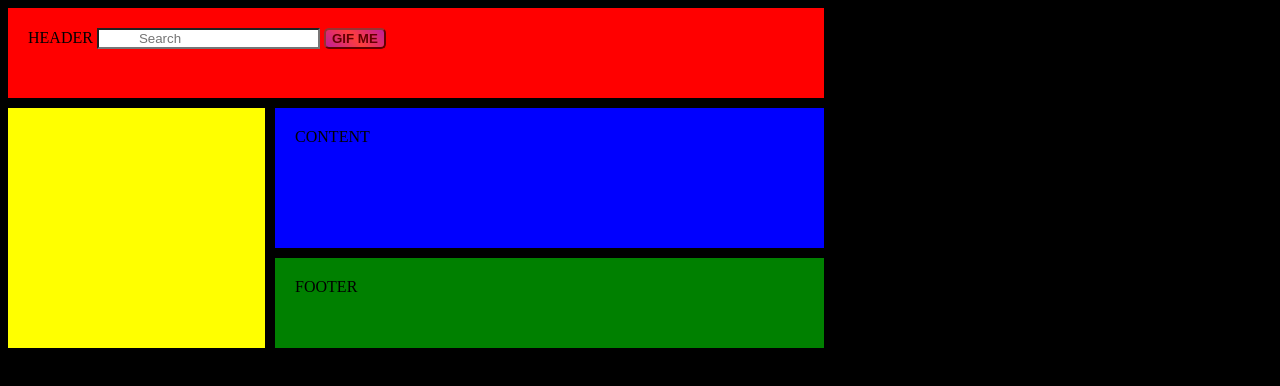
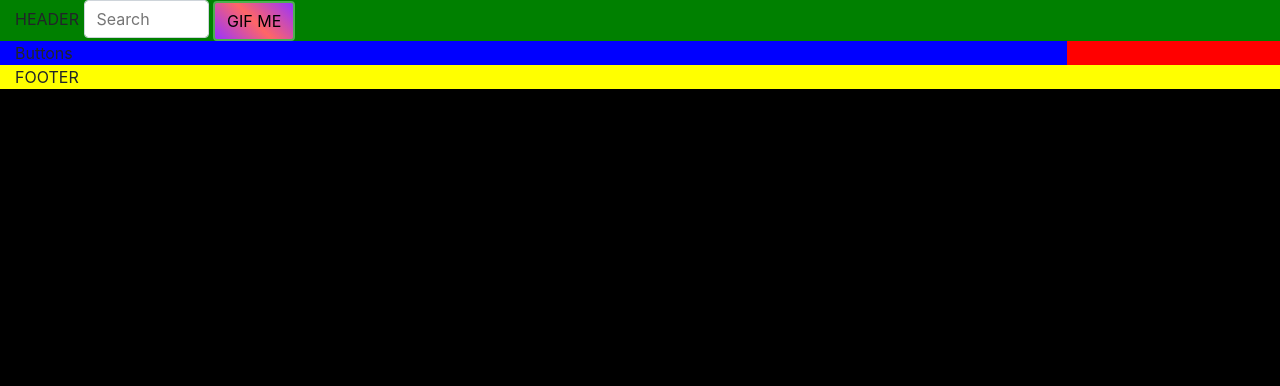
Before and after one commit to Cduroseau/giphySite, a plain HTML site: page index.html in a window 1280 px wide. Drawn offline with nearby package versions, Linux system fonts and the light colour scheme.

Commit message:
2nd version

```diff
--- a/Giphy Site Version 2/main.js
+++ /dev/null
@@ -1,4 +0,0 @@
-
-
-	var xhr = $.get("http://api.giphy.com/v1/gifs/search?q=ryan+gosling&api_key=BgMajQrP7pJSKLTKeifz6R5o2CDpfsBp&limit=5");
-	xhr.done(function(response) { console.log("success got data", response); });
--- a/api.js
+++ b/api.js
@@ -7,9 +7,10 @@
        function displaySearchTopic() {
 
         var search = $(this).attr("data-name");
+        console.log(search)
 
         //queryURL for Giphy API
-        var queryURL = "http://api.giphy.com/v1/gifs/search?q=" + search + "&api_key=BgMajQrP7pJSKLTKeifz6R5o2CDpfsBp&limit=10";
+        var queryURL = "http://api.giphy.com/v1/gifs/search?q=" + search + "&&api_key=BgMajQrP7pJSKLTKeifz6R5o2CDpfsBp&&limit=10";
 
         $.ajax({
           url: queryURL,
--- a/index.html
+++ b/index.html
@@ -1,31 +1,42 @@
 <html lang="en">
+
 <head>
         <meta charset="UTF-8">
         <!-- <meta name="viewport" content="width=device-width, initial-scale=1.0"> -->
         <meta http-equiv="X-UA-Compatible" content="ie=edge">
         <title>Giphy Site</title>
+        <link rel="stylesheet" href="https://stackpath.bootstrapcdn.com/bootstrap/4.1.3/css/bootstrap.min.css" integrity="sha384-MCw98/SFnGE8fJT3GXwEOngsV7Zt27NXFoaoApmYm81iuXoPkFOJwJ8ERdknLPMO" crossorigin="anonymous">
         <link rel="stylesheet" href="styles.css">
 
 </head>
 
 <body>
-        <div class="container">
-                        <!--Search field and button-->
-                        <div class="header">HEADER
-                            <input type="text" placeholder="Search" id ="search-input">
-                            <button id = "add-search" type="submit">GIF ME</button>
+        <div class="container-fluid">
+                <div class="row">
+                        <div class="col-sm-12" class="jumbotron" id="header">HEADER
+                                <input type="text" placeholder="Search" id="search-input">
+                                <button id="add-search" class="btn btn-secondary"type="submit">GIF ME</button>
                         </div>
-                         <!-- Rendered Buttons will get Dumped Here  -->
-                         <div class="aside" id="buttons-container">MENU</div>
-                         <!-- Gif will Go Here -->
-                        <div class="main" id="search-view">CONTENT</div>
-                        <div class="footer">FOOTER</div>
+                </div>
+                <div class="row">
+                        <div class="col-sm-10" id="search-view">Buttons</div>
+                        <div class="col-sm-2" id="buttons-container">MAIN</div>
+
+                </div>
+                <div class="row">
+                        <div class="col-sm-12" id="footer">FOOTER</div>
+                </div>
         </div>
 
 
         <!-- jQuery first, then Popper.js, then Bootstrap JS -->
-    <script src="https://code.jquery.com/jquery-3.3.1.slim.min.js" integrity="sha384-q8i/X+965DzO0rT7abK41JStQIAqVgRVzpbzo5smXKp4YfRvH+8abtTE1Pi6jizo" crossorigin="anonymous"></script>
-    <script src="https://cdnjs.cloudflare.com/ajax/libs/jquery/3.2.1/jquery.min.js" ></script>
+        <script src="https://code.jquery.com/jquery-3.3.1.slim.min.js" integrity="sha384-q8i/X+965DzO0rT7abK41JStQIAqVgRVzpbzo5smXKp4YfRvH+8abtTE1Pi6jizo"
+                crossorigin="anonymous"></script>
+        <script src="https://cdnjs.cloudflare.com/ajax/libs/popper.js/1.14.3/umd/popper.min.js" integrity="sha384-ZMP7rVo3mIykV+2+9J3UJ46jBk0WLaUAdn689aCwoqbBJiSnjAK/l8WvCWPIPm49"
+                crossorigin="anonymous"></script>
+        <script src="https://stackpath.bootstrapcdn.com/bootstrap/4.1.2/js/bootstrap.min.js" integrity="sha384-o+RDsa0aLu++PJvFqy8fFScvbHFLtbvScb8AjopnFD+iEQ7wo/CG0xlczd+2O/em"
+                crossorigin="anonymous"></script>
+        <script src="https://cdnjs.cloudflare.com/ajax/libs/jquery/3.2.1/jquery.min.js"></script>
         <script src="api.js" type="text/javascript"></script>
 
 </body>
--- a/styles.css
+++ b/styles.css
@@ -3,109 +3,38 @@ body{
 }
 
 #add-search{
-background-image: linear-gradient(45deg, rgb(153, 51, 255) 0%, rgb(255, 102, 102) 50%, rgb(153, 51, 255) 100%);
-font-weight: 900;
-opacity: 0.6;
-transition: 0.3s;
-display: inline-block;
-text-decoration: none;
-cursor: pointer;
-border-radius: 5px;
+    background-image: linear-gradient(45deg, rgb(153, 51, 255) 0%, rgb(255, 102, 102) 50%, rgb(153, 51, 255) 100%);
+    color: black;
+    border: 2px solid #4CAF50; /* Green */
 }
 
 input[type=text] {
-    background-color: white;
-    background-image: url('searchicon.png');
-    background-position: 10px 10px;
-    background-repeat: no-repeat;
-    padding-left: 40px;
+    width: 10%;
+    height: calc(2.25rem + 2px);
+    padding: .375rem .75rem;
+    font-size: 1rem;
+    line-height: 1.5;
+    color: #495057;
+    background-color: #fff;
+    background-clip: padding-box;
+    border: 1px solid #ced4da;
+    border-radius: .25rem;
 }
 
-
-.container {
-  display: grid;
-  grid-template-areas:
-    'header header header header header header'
-    'main main main main main aside'
-    'footer footer footer footer footer footer';
-  grid-gap: 10px;
-  }
-
-.header {
-    grid-area: header;
-    background-color: red;
-    min-height: 50px;
-    padding: 20px;
-  }
-.main {
-    grid-area: main;
-    background-color: blue;
-    grid-column:  2;
-    min-height: 100px;
-    padding: 20px;
-  }
-.aside {
-    grid-area: aside;
-    background-color: yellow;
-    grid-column: span 4;
-    min-height: 100px;
-    padding: 20px;
-  }
-.footer {
-    grid-area: footer;
+#header{
     background-color: green;
-    grid-column: span 3;
-    min-height: 50px;
-    padding: 20px;
-  }
-
-  @media only screen and (min-width: 600px) {
-    /* For laptop/tablets */
-
-    .header {
-        grid-column: 1 / 4;
-        grid-row: 1 / 2;
-    }
-
-    .aside {
-        grid-column: 3 / 4;
-        grid-row: 2 / 4;
-    }
-
-    .main {
-        grid-column: 1 / 3;
-        grid-row: 2 / 3;
-    }
-
-    .footer {
-        grid-column: 1 / 3;
-        grid-row: 3 / 4;
-    }
-
-
+    height: 10%;
 }
 
-@media only screen and (min-width: 768px) {
-    /* For desktops */
+#buttons-container{
+    background-color: red;
+}
 
-    .header {
-        grid-column: 1 / 4;
-        grid-row: 1 / 2;
-    }
+#search-view{
+    background-color: blue;
+}
 
-    .aside {
-        grid-column: 1 / 2;
-        grid-row: 2 / 4;
-    }
-
-    .main {
-        grid-column: 2 / 4;
-        grid-row: 2 / 3;
-    }
-
-    .footer {
-        grid-column: 2 / 4;
-        grid-row: 3 / 4;
-    }
-
+#footer{
+    background-color: yellow;
+    height: 10%;
 }
```
Also changed, not shown: Giphy Site Version 2/index2.html (deleted, +0 -40 lines), project.html (deleted). Lines whose indentation alone changed are shown as unchanged.
